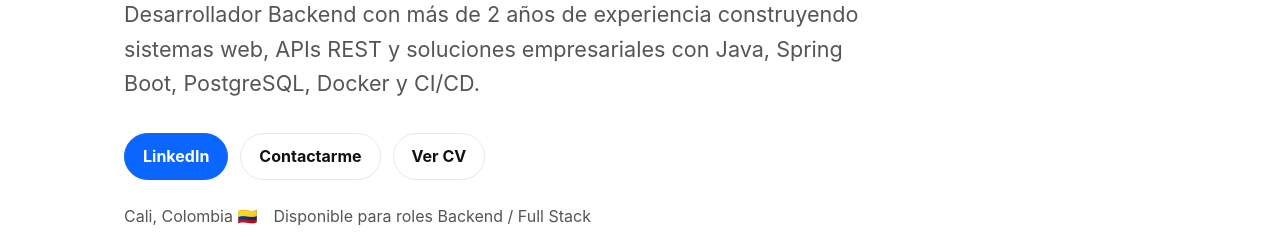
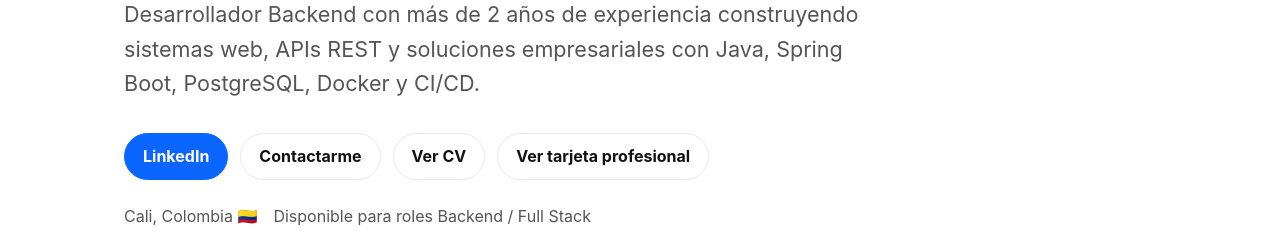
Before and after one commit to FelipeVidal/portafolio, a plain HTML site: page index.html in a window 1280 px wide. Shown: the part 373-610 px from the top of the page. Drawn offline with Linux system fonts and the light colour scheme.

Commit message:
feat: link tarjeta profesional

```diff
--- a/index.html
+++ b/index.html
@@ -93,6 +93,9 @@
         </a>
         <a class="button" href="https://drive.google.com/file/d/1x1lMP2BptWtYE1dDYQvqafnzC5QUi-z9/view?usp=sharing" target="_blank" rel="noopener noreferrer">
           Ver CV
+        </a>
+        <a class="button" href="https://drive.google.com/file/d/1HZCdDouRKF_C7Oyen4BLqa6NgdSoabYH/view?usp=drive_link" target="_blank" rel="noopener noreferrer">
+          Ver tarjeta profesional
         </a>
       </div>
 
```
